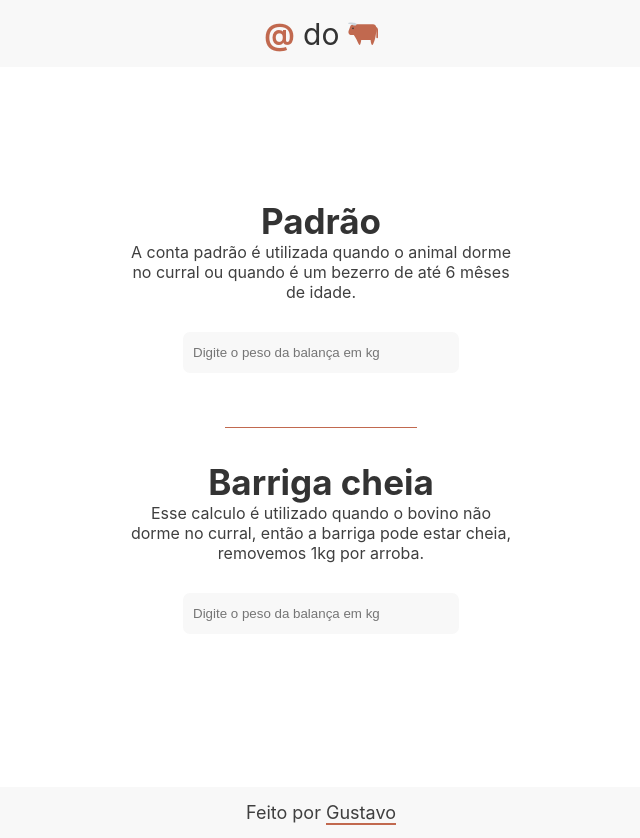
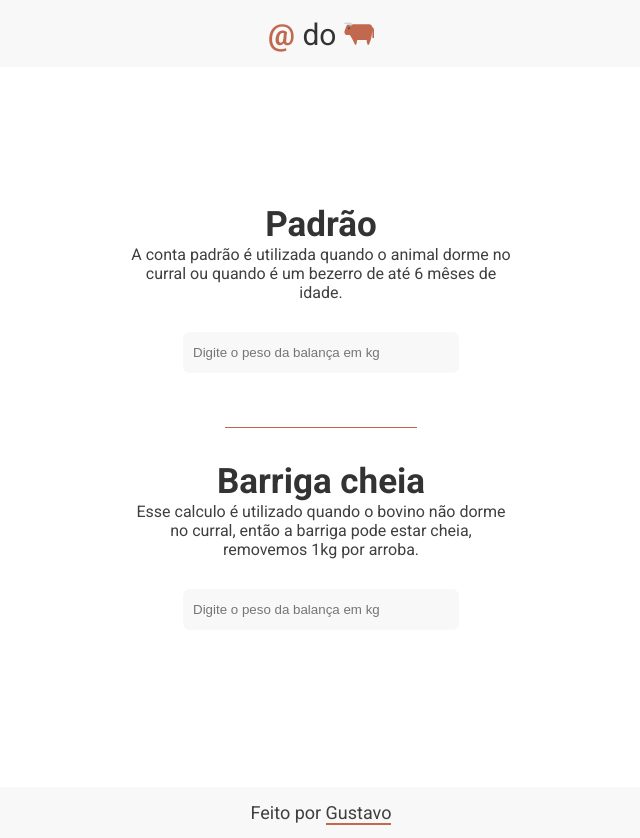
Before and after one commit to GustavoSrr/Arroba-do-Boi, a React (Create React App) app: page / in a window 1280 px wide. Shown: the whole page, without its empty margins (319-959 px from the left). Built offline with nearby package versions, Linux system fonts and the light colour scheme.

Commit message:
Importando uma fonte do Google Fonts

```diff
--- a/src/App.css
+++ b/src/App.css
@@ -1,10 +1,11 @@
+@import url("https://fonts.googleapis.com/css2?family=Roboto:wght@400;700&display=swap");
+
 body {
   margin: 0;
   padding: 0;
   width: 100vw;
   height: fit-content;
-  font-family: -apple-system, BlinkMacSystemFont, "Segoe UI", Roboto, Oxygen,
-    Ubuntu, Cantarell, "Open Sans", "Helvetica Neue", sans-serif;
+  font-family: "Roboto", sans-serif;
   overflow-x: hidden;
 }
 
```
